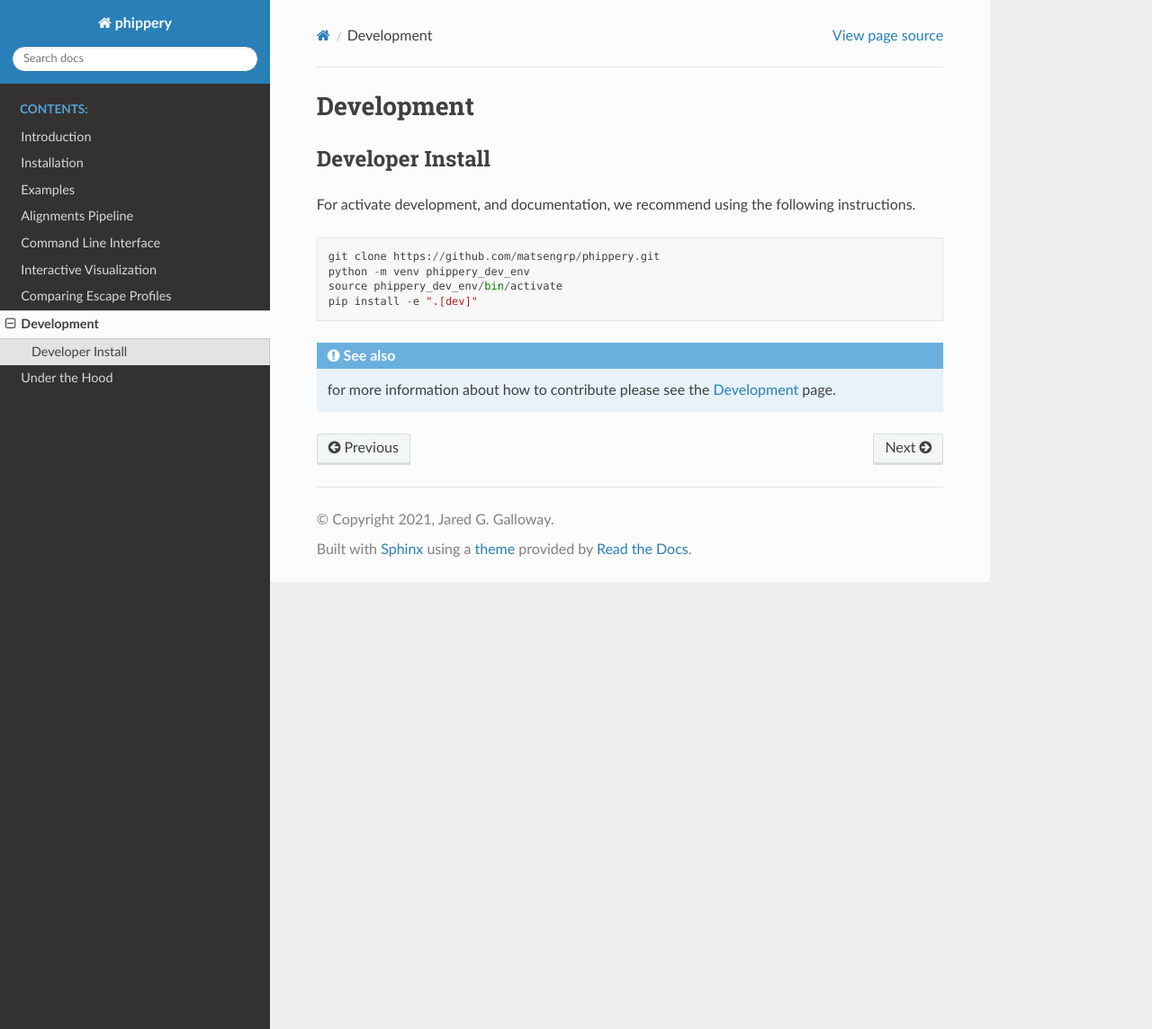
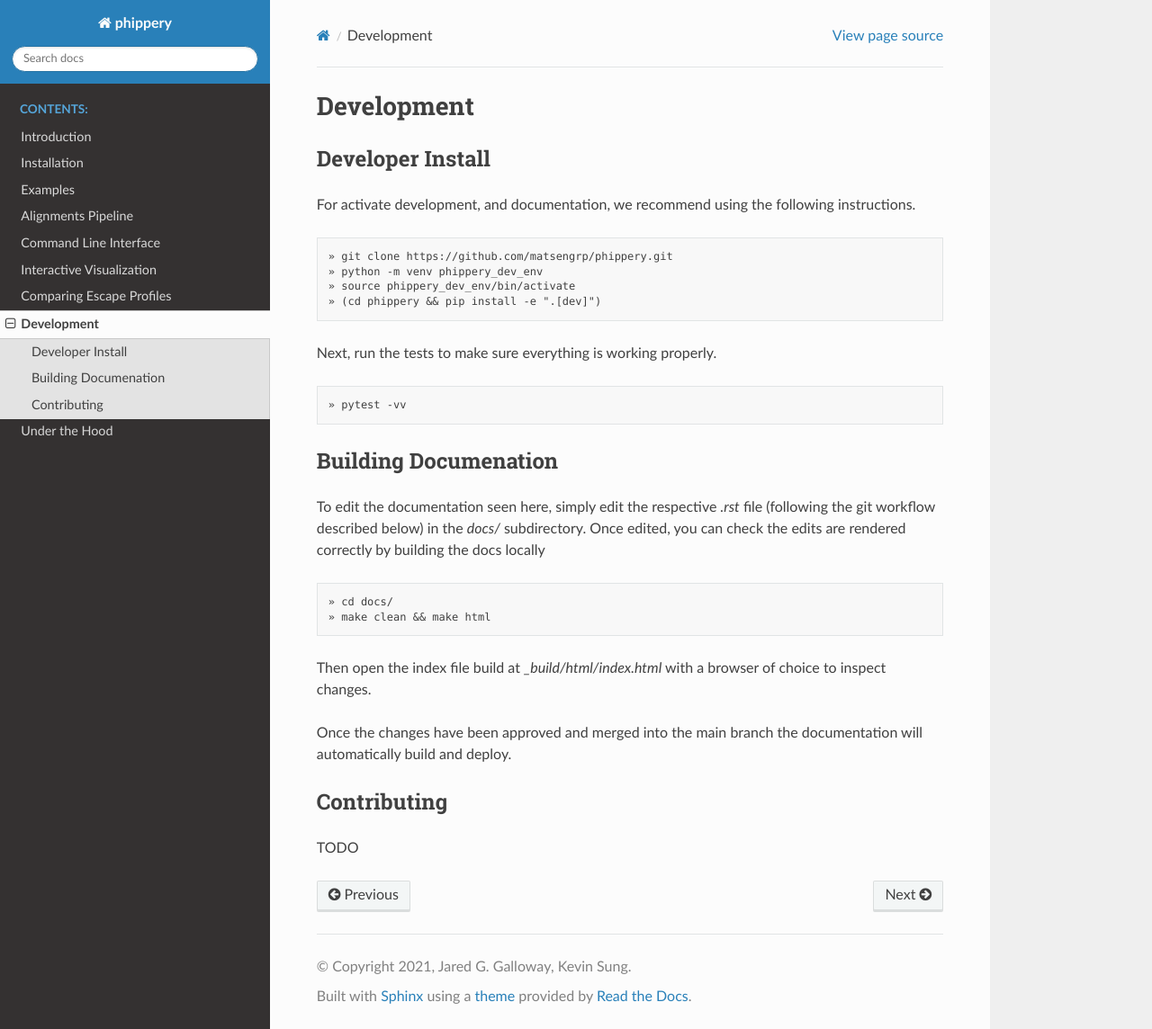
Before and after one commit to matsengrp/phippery, a Sphinx documentation site: the page built from docs/development.rst, in a window 1280 px wide and 1144 px high. Shown: the whole window at 90% size. Built offline with Sphinx 7.4.7 and the Read the Docs theme 2.0.0, drawn with Linux system fonts in a browser that asks for light colours.

Commit message:
added Kevin as author and other minor changes

```diff
--- a/docs/conf.py
+++ b/docs/conf.py
@@ -27,8 +27,8 @@ sys.path.insert(0, os.path.abspath('../phippery'))
 # -- Project information -----------------------------------------------------
 
 project = 'phippery'
-copyright = '2021, Jared G. Galloway'
-author = 'Jared G. Galloway'
+copyright = '2021, Jared G. Galloway, Kevin Sung'
+author = 'Jared Galloway, Kevin Sung'
 
 # The short X.Y version
 version = ''
@@ -145,7 +145,7 @@ latex_elements = {
 #  author, documentclass [howto, manual, or own class]).
 latex_documents = [
     (master_doc, 'phippery.tex', 'phippery Documentation',
-     'Jared G. Galloway', 'manual'),
+     'Jared Galloway, Kevin Sung', 'manual'),
 ]
 
 
--- a/docs/development.rst
+++ b/docs/development.rst
@@ -13,10 +13,40 @@ instructions.
 
 ::
 
-  git clone https://github.com/matsengrp/phippery.git
-  python -m venv phippery_dev_env
-  source phippery_dev_env/bin/activate
-  pip install -e ".[dev]"
+  » git clone https://github.com/matsengrp/phippery.git
+  » python -m venv phippery_dev_env
+  » source phippery_dev_env/bin/activate
+  » (cd phippery && pip install -e ".[dev]")
 
-.. seealso:: for more information about how to contribute
-  please see the :ref:`Development <sec_dev_intro>` page.
+Next, run the tests to make sure everything is working properly.
+
+::
+
+  » pytest -vv
+
+
+Building Documenation
+^^^^^^^^^^^^^^^^^^^^^
+
+To edit the documentation seen here,
+simply edit the respective `.rst` file
+(following the git workflow described below)
+in the `docs/` subdirectory. Once edited, you can check
+the edits are rendered correctly by building the docs locally
+
+.. code-block::
+
+  » cd docs/
+  » make clean && make html
+
+Then open the index file build at `_build/html/index.html`
+with a browser of choice to inspect changes.
+
+Once the changes have been approved and merged into the main branch
+the documentation will automatically build and deploy.
+
+
+Contributing
+^^^^^^^^^^^^
+
+TODO
--- a/docs/installation.rst
+++ b/docs/installation.rst
@@ -122,6 +122,7 @@ keeping each of the directories separate.
   » (pip install -r requirements.txt)
 
 .. note:: phippery PyPI NOT RELEASED, YET. Coming soon
+
     .. code-block::
 
       » pip install phippery phipviz
@@ -138,12 +139,12 @@ Developer Install
 For activate development, and documentation, we recommend using the following
 instructions.
 
-::
+.. code-block::
 
   » git clone https://github.com/matsengrp/phippery.git
   » python -m venv phippery_dev_env
   » source phippery_dev_env/bin/activate
-  » pip install -e ".[dev]"
+  » (cd phippery && pip install -e ".[dev]")
 
 .. seealso:: for more information about how to contribute
   please see the :ref:`Development <sec_dev_intro>` page.
```
